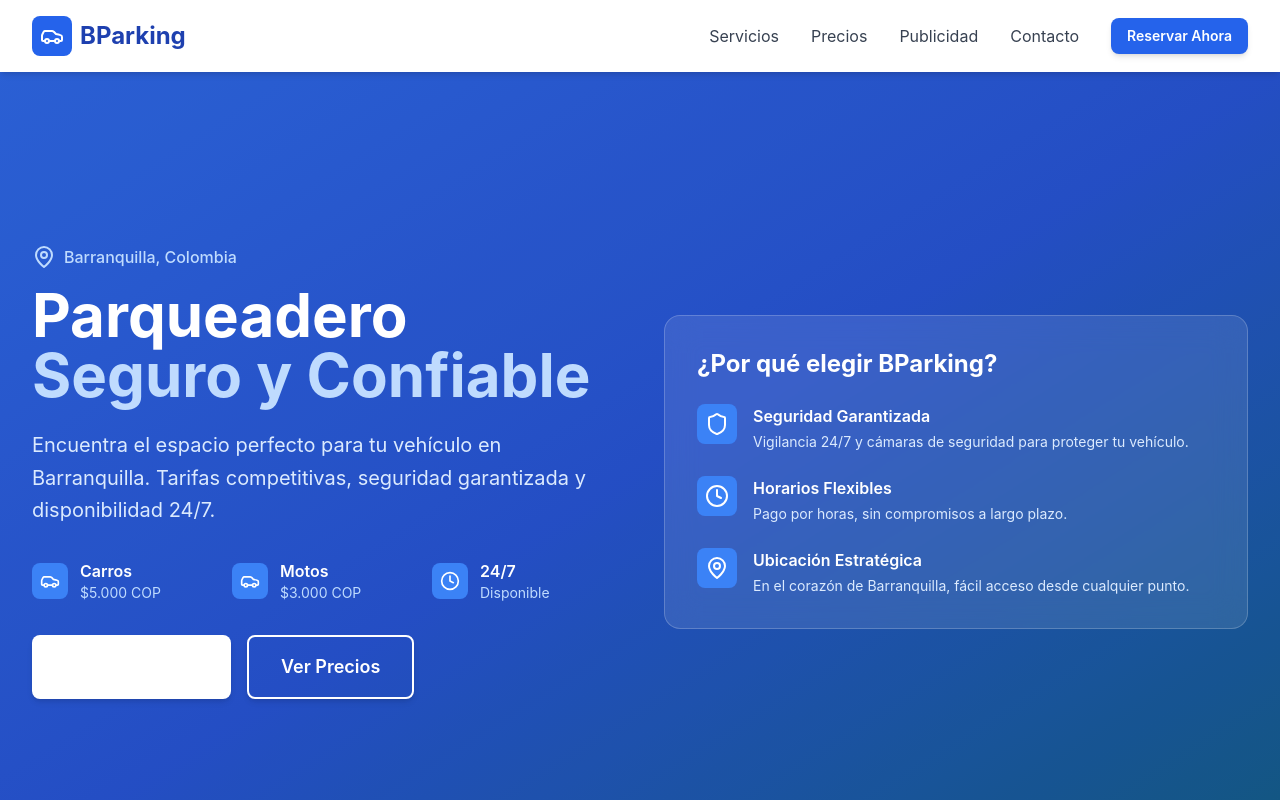
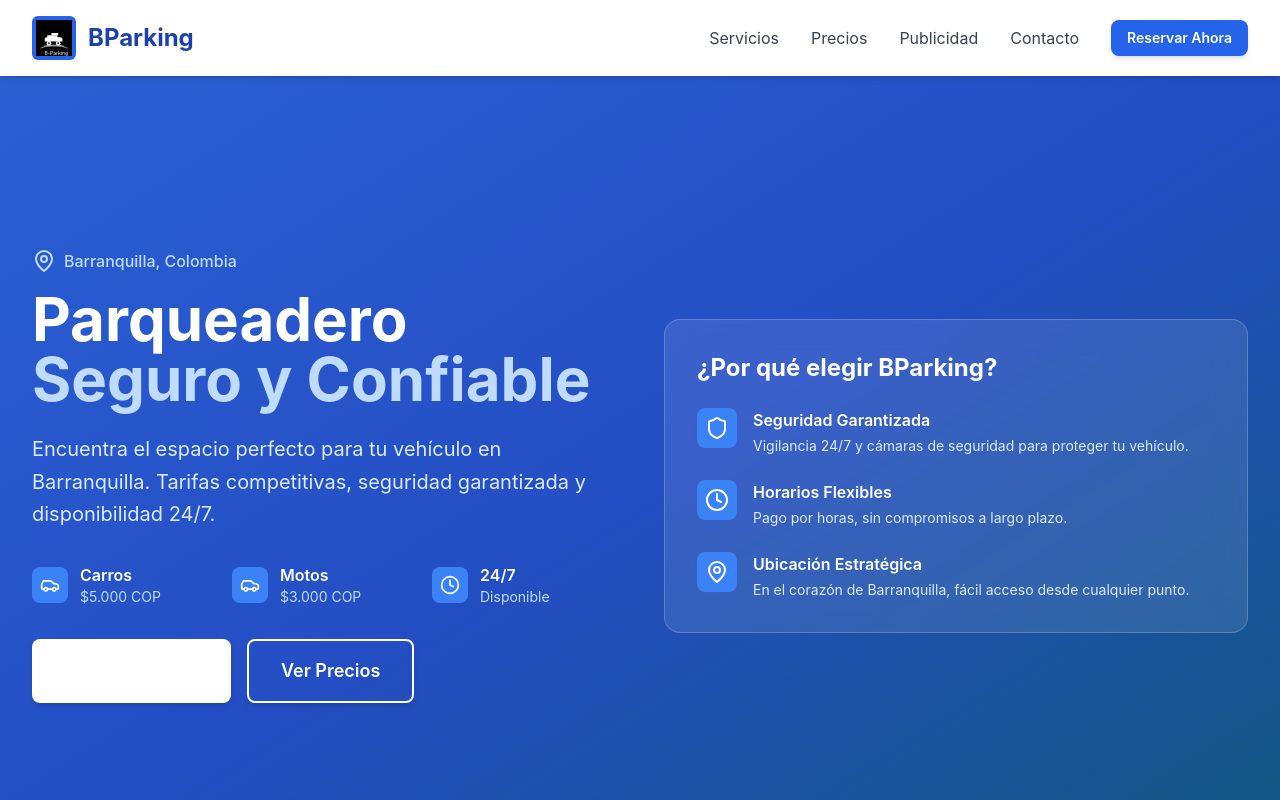
Before and after one commit to luisr353/Bparkin_landing, a Next.js app: page / in a window 1280 px wide. Shown: the top 800 px of the page. Built offline with nearby package versions, Linux system fonts and the light colour scheme.

Commit message:
chore: agregar logo de marca y usarlo en Header

```diff
--- a/src/shared/components/layout/Header.tsx
+++ b/src/shared/components/layout/Header.tsx
@@ -1,7 +1,8 @@
 'use client'
 
 import { useState } from 'react'
-import { Menu, X, Car } from 'lucide-react'
+import { Menu, X } from 'lucide-react'
+import Image from 'next/image'
 import Button from '../ui/Button'
 
 export default function Header() {
@@ -14,12 +15,18 @@ export default function Header() {
       <div className="max-w-7xl mx-auto px-4 sm:px-6 lg:px-8">
         <div className="flex justify-between items-center py-4">
           {/* Logo */}
-          <div className="flex items-center space-x-2">
-            <div className="bg-primary-600 p-2 rounded-lg">
-              <Car className="h-6 w-6 text-white" />
+          <a href="#" className="flex items-center space-x-3">
+            <div className="p-1 rounded-md bg-primary-600">
+              <Image
+                src="/brand/bparking-logo.svg"
+                alt="BParking logo"
+                width={36}
+                height={36}
+                priority
+              />
             </div>
             <span className="text-2xl font-bold text-primary-800">BParking</span>
-          </div>
+          </a>
 
           {/* Desktop Navigation */}
           <nav className="hidden md:flex items-center space-x-8">
```
Also changed, not shown: public/brand/bparking-logo.svg (added).
